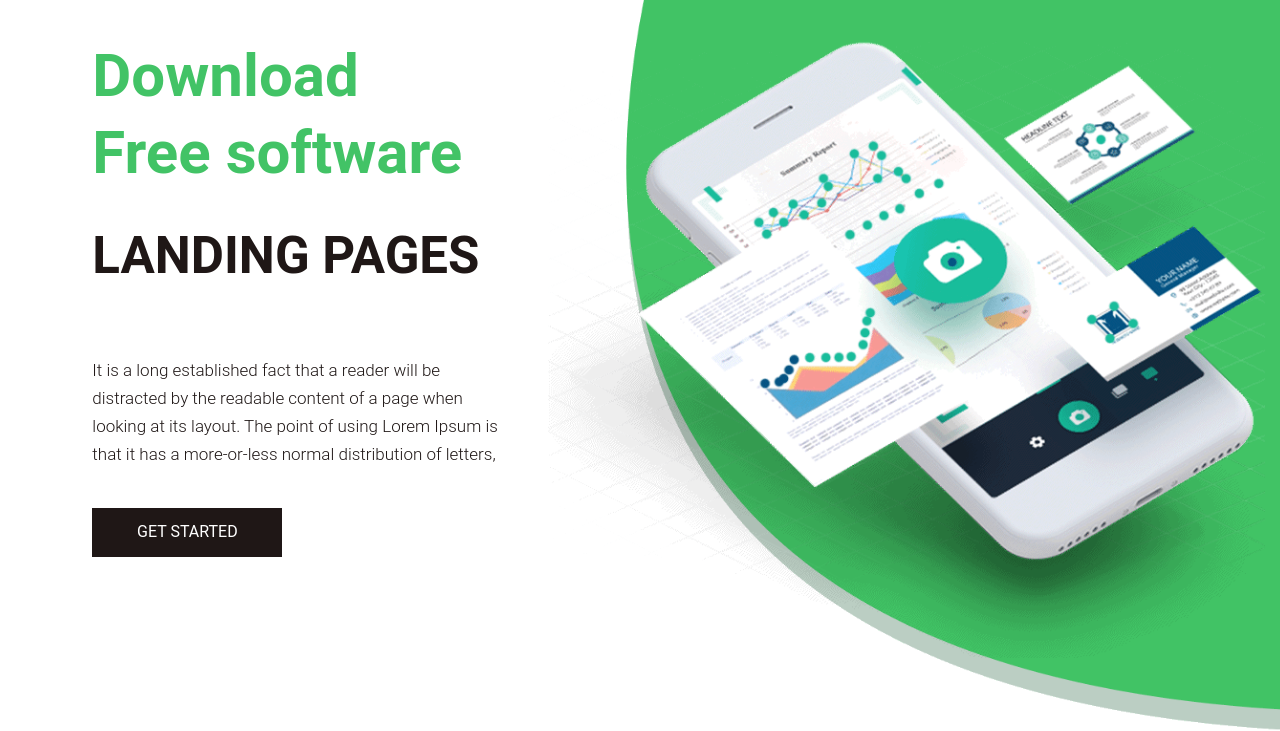
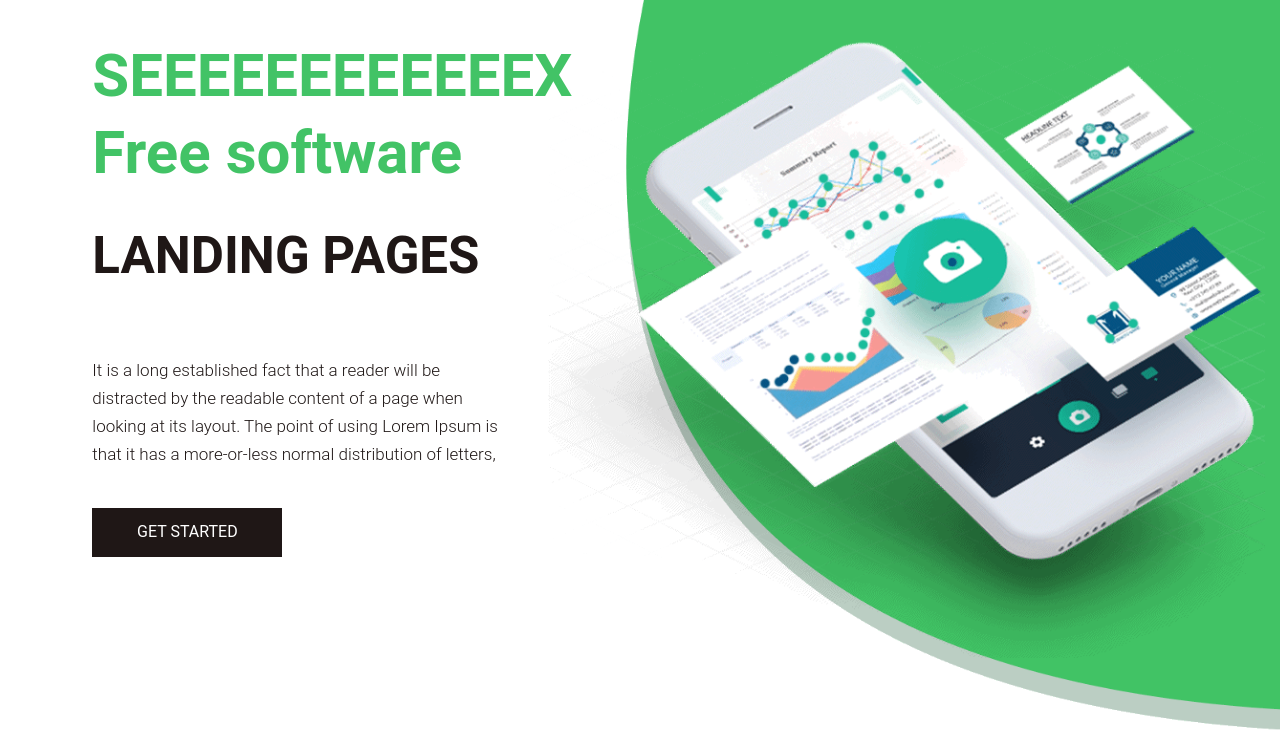
Before and after one commit to Cherryroad/prueba1, a plain HTML site: page index.html in a window 1280 px wide. Shown: the part 95-826 px from the top of the page. Drawn offline with nearby package versions, Linux system fonts and the light colour scheme.

Commit message:
Add files via upload

```diff
--- a/index.html
+++ b/index.html
@@ -71,7 +71,7 @@
                   <div class="row d_flex">
                      <div class="col-md-5">
                         <div class="text-bg">
-                           <span>Download <br> Free software</span>
+                           <span>SEEEEEEEEEEEEX <br> Free software</span>
                            <h1>landing pages</h1>
                            <p>It is a long established fact that a reader will be distracted by the readable content of a page when looking at its layout. The point of using Lorem Ipsum is that it has a more-or-less normal distribution of letters,</p>
                            <a href="#">Get Started</a>
```
